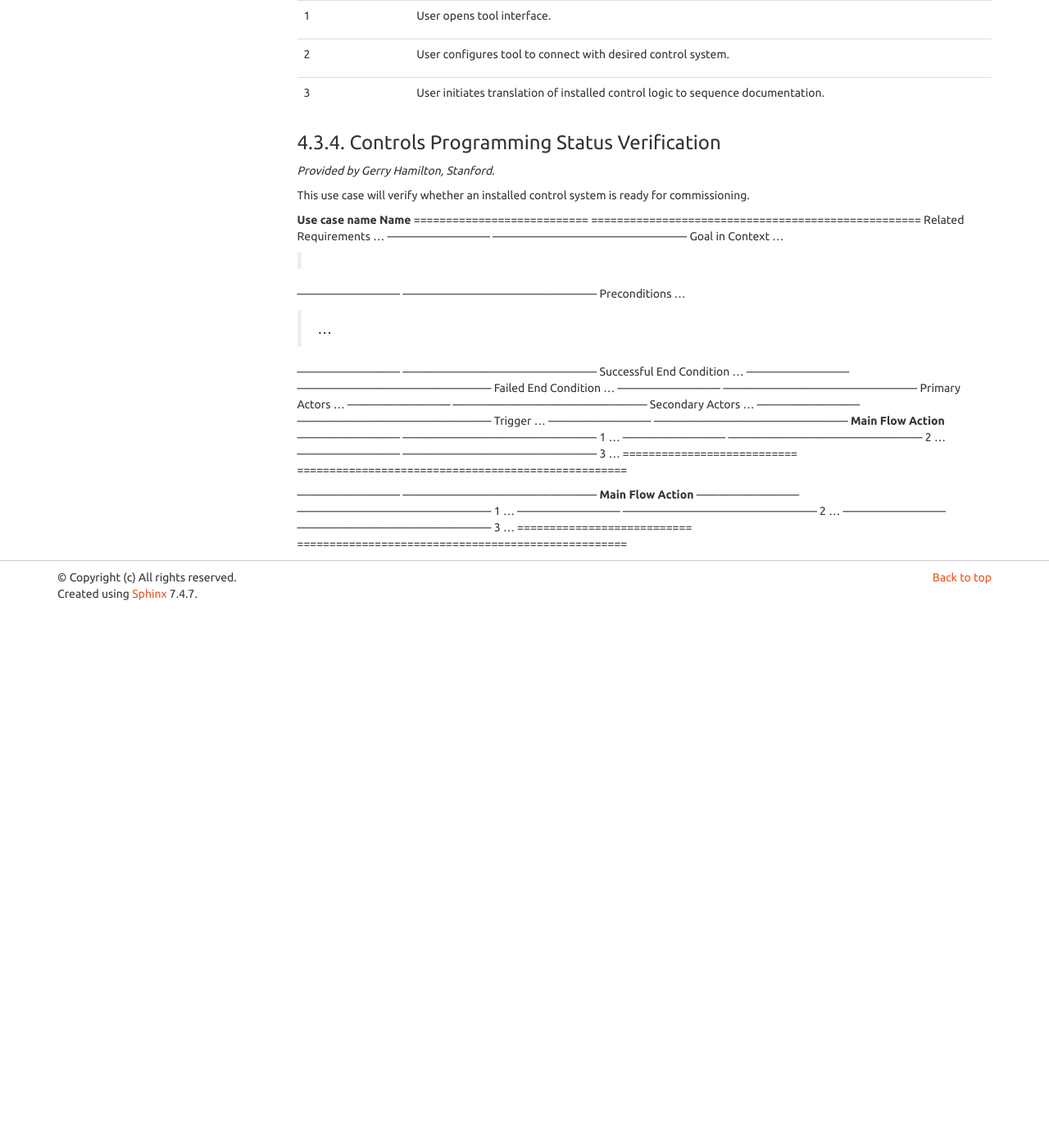
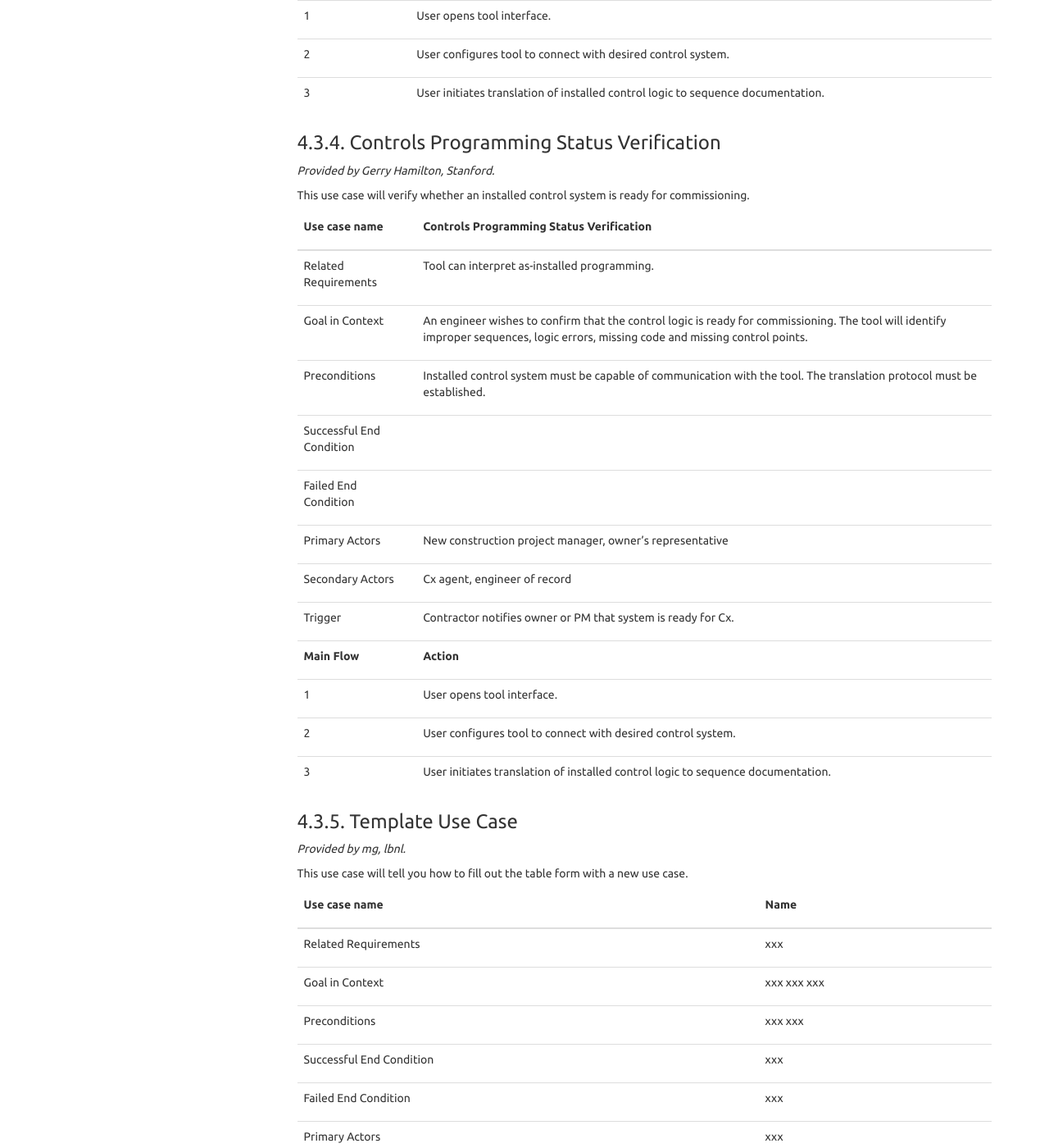
Before and after one commit to lbl-srg/obc, a Sphinx documentation site: the page built from specification/source/useCases.rst, in a window 1280 px wide and 1400 px high, scrolled down 9144 px. Shown: the whole window at 82% size. Built offline with Sphinx 7.4.7, drawn with Linux system fonts in a browser that asks for light colours; before the commit the page ends 9888 px from its top, so only the background shows below that; some of the changed text lies outside the part shown.

Commit message:
Corrected file so it compiles without error
Also added content that was deleted for the last use case

```diff
--- a/specification/source/useCases.rst
+++ b/specification/source/useCases.rst
@@ -26,6 +26,7 @@ Controls design
 
 Customizing a control sequence for a VAV system
 ~~~~~~~~~~~~~~~~~~~~~~~~~~~~~~~~~~~~~~~~~~~~~~~
+
 (Brent: this example appears to be "how to attach a VAV control sequence to a specific VAV box", as opposed to "how to modify/customize the pre-defined VAV control sequence".  I argue that they are distinct use cases and we need to consider both.
 
 *Provided by Michael Wetter, LBNL.*
@@ -226,7 +227,7 @@ Trigger                      Need to select or improve a control sequence for a
 .. uml::
    :caption: Performance assessment of a control sequence.
 
-   title Performance assessment of a control sequence
+   title Performance assessment of a control sequence (to be completed)
 
    "User" -> "OpenStudio" : Open control design tool.
    "OpenStudio" -> "Control Design Tool" : open()
@@ -602,7 +603,18 @@ Primary Actors               New construction project manager, owner’s represe
 Secondary Actors             Cx agent, engineer of record
 ---------------------------  ---------------------------------------------------
 Trigger                      Contractor notifies owner or PM that system is ready
-
+                             for Cx.
+---------------------------  ---------------------------------------------------
+**Main Flow**                **Action**
+---------------------------  ---------------------------------------------------
+1                            User opens tool interface.
+---------------------------  ---------------------------------------------------
+2                            User configures tool to connect with desired
+                             control system.
+---------------------------  ---------------------------------------------------
+3                            User initiates translation of installed control
+                             logic to sequence documentation.
+===========================  ===================================================
 
 
 Template Use Case
@@ -615,40 +627,30 @@ This use case will tell you how to fill out the table form with a new use case.
 ===========================  ===================================================
 **Use case name**            **Name**
 ===========================  ===================================================
-Related Requirements         ...
+Related Requirements         xxx
 ---------------------------  ---------------------------------------------------
-Goal in Context              ...
-                             ...
-                             ...
+Goal in Context              xxx
+                             xxx
+                             xxx
 ---------------------------  ---------------------------------------------------
-Preconditions                ...
-                             ...
+Preconditions                xxx
+                             xxx
 ---------------------------  ---------------------------------------------------
-Successful End Condition     ...
+Successful End Condition     xxx
 ---------------------------  ---------------------------------------------------
-Failed End Condition         ...
+Failed End Condition         xxx
 ---------------------------  ---------------------------------------------------
-Primary Actors               ...
+Primary Actors               xxx
 ---------------------------  ---------------------------------------------------
-Secondary Actors             ...
+Secondary Actors             xxx
 ---------------------------  ---------------------------------------------------
-Trigger                      ...
+Trigger                      xxx
 ---------------------------  ---------------------------------------------------
 **Main Flow**                **Action**
 ---------------------------  ---------------------------------------------------
-1                            ...
+1                            xxx
 ---------------------------  ---------------------------------------------------
-2                            ...
+2                            xxx
 ---------------------------  ---------------------------------------------------
-3                            ...
+3                            xxx
 ===========================  ===================================================
-
----------------------------  ---------------------------------------------------
-**Main Flow**                **Action**
----------------------------  ---------------------------------------------------
-1                            ...
----------------------------  ---------------------------------------------------
-2                            ...
----------------------------  ---------------------------------------------------
-3                            ...
-===========================  ===================================================
```
Also changed, not shown: other parts of specification/source/useCases.rst (+1 -1 lines).
